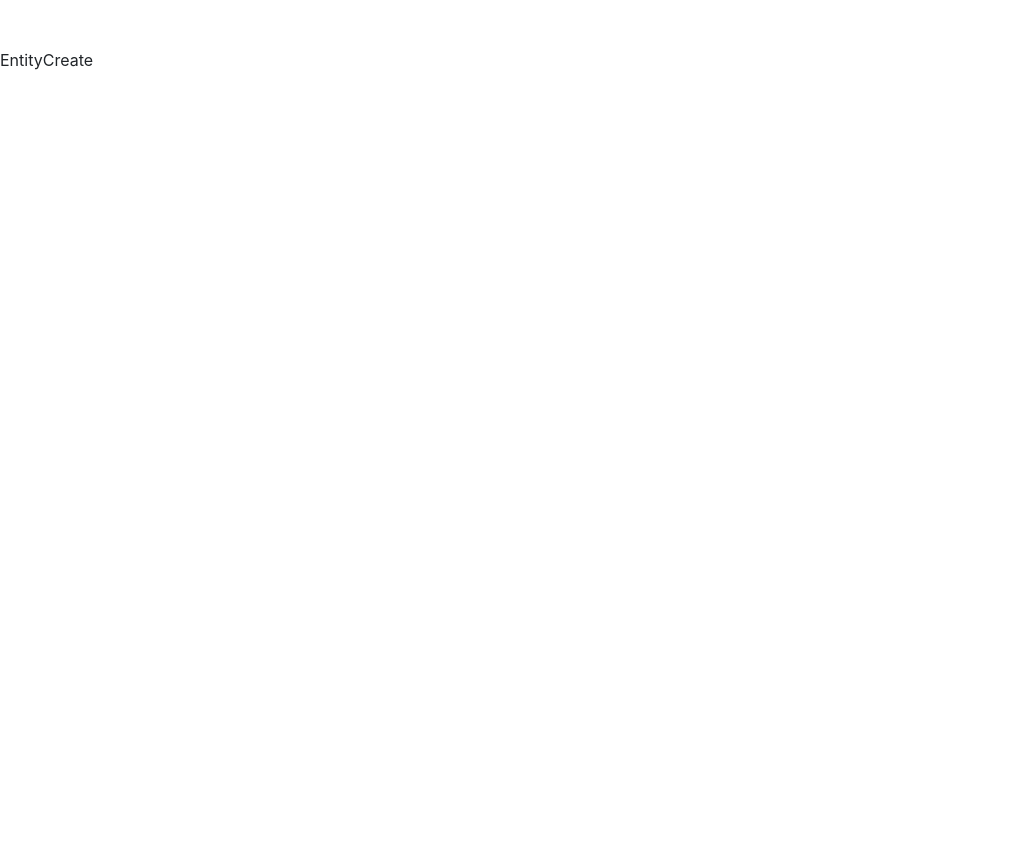
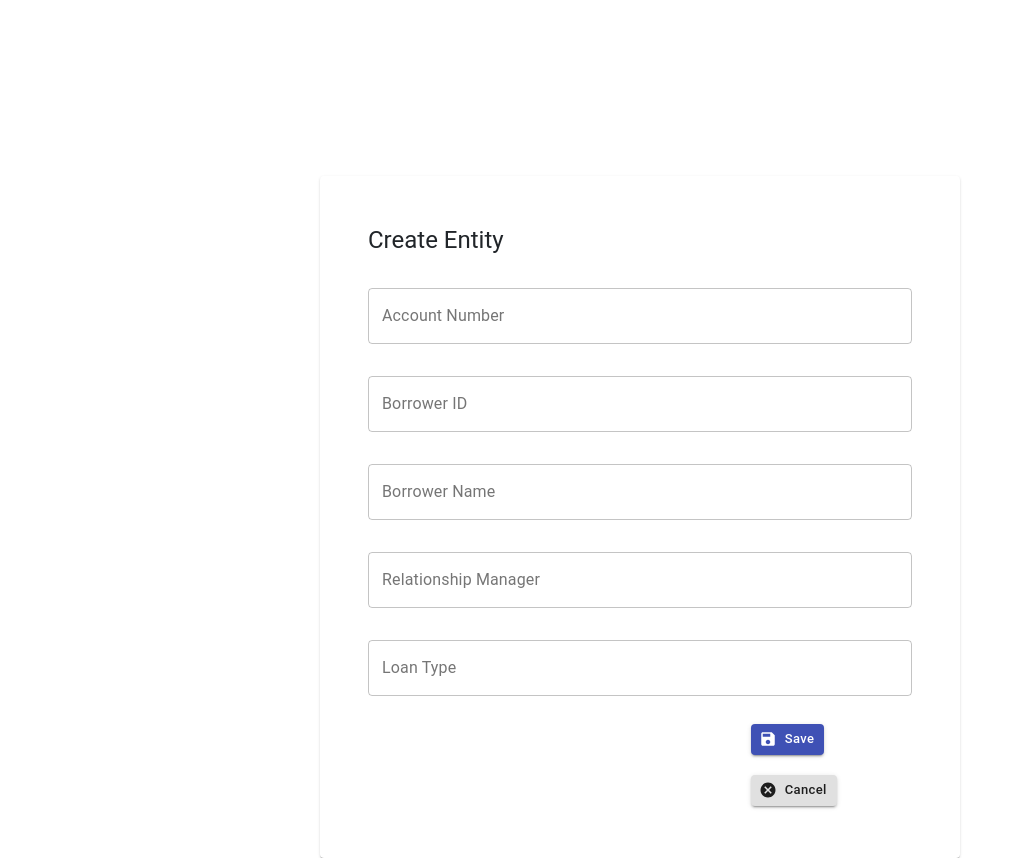
Before and after one commit to i-mckinney/regulatory-dashboard, a React (Create React App) app in the folder packages/Dashboards/: page /entity/new in a window 1280 px wide. Shown: the whole page, without its empty margins (0-1023 px from the left). Before the commit the page ends 800 px from the top, so only its background shows below. Built offline with nearby package versions, Linux system fonts and the light colour scheme; no server answers.

Commit message:
Implement create entity functionality

```diff
--- a/packages/Dashboards/src/App.js
+++ b/packages/Dashboards/src/App.js
@@ -13,8 +13,9 @@ import EntityDelete from "./components/Entity/EntityDelete"
 
 function App(history) {
   return (
+    <div className="pt-5">
       <BrowserRouter>
-      <div className="pt-5">
+        <div>
           <Switch>
             <Route path="/home">
               <Homepage />
@@ -60,6 +61,7 @@ function App(history) {
           </Switch>
         </div>
       </BrowserRouter>
+    </div>
   )
 }
 
--- a/packages/Dashboards/src/components/Entity/Entity.js
+++ b/packages/Dashboards/src/components/Entity/Entity.js
@@ -90,6 +90,11 @@ function Entity(props) {
    * */
   const columns = React.useMemo(() => [
     {
+      Label: "_id",
+      Accessor: "_id",
+      Sortable: true,
+    },
+    {
       Label: "Relationship Name",
       Accessor: "RelationshipName",
       Sortable: true,
@@ -128,6 +133,7 @@ function Entity(props) {
 
   const rows = [
     {
+      _id: "1",
       RelationshipName: "Eric Jho",
       BorrowerName: "Eric Jho",
       BorrowerID: "3243262354",
@@ -136,6 +142,7 @@ function Entity(props) {
       RelationshipManager: "David Geisinger",
     },
     {
+      _id: "2",
       RelationshipName: "John Jill",
       BorrowerName: "John Jill",
       BorrowerID: "9873262354",
--- a/packages/Dashboards/src/components/Entity/EntityCreate.js
+++ b/packages/Dashboards/src/components/Entity/EntityCreate.js
@@ -1,9 +1,33 @@
 import React from 'react'
+import { withRouter } from 'react-router-dom'
+import EntityForm from './EntityForm'
+import { columnFields } from '../../config'
 
-const EntityCreate = () => {
+// initialEntity with preset data
+const initialEntity = {}
+columnFields.forEach((columnField) => {
+    initialEntity[[columnField]] = ""
+})
+
+/**
+ * @param {Object} props Using the history property to route next component with data state
+ * @return {JSX} UserCreate site with UserForm provided for user creation
+ * routed at /user/new
+ */
+const EntityCreate = (props) => {
+    /**
+     * @param {object} user represent user object with props values that it will create
+     */
+    const createEntity = async (entity) => {
+        console.log(entity)
+        props.history.push({ pathname: "/entity", state: entity})
+    }
+
     return (
-        <div>EntityCreate</div>
+    <div>
+        <EntityForm header="Create Entity" initialEntity={initialEntity} onSubmit={createEntity} />
+    </div>
     )
 }
 
-export default EntityCreate
+export default withRouter(EntityCreate)
--- a/packages/Dashboards/src/components/Entity/EntityForm.js
+++ b/packages/Dashboards/src/components/Entity/EntityForm.js
@@ -7,7 +7,7 @@ import { columnFields, columnLabels } from '../../config'
 
 // Styling used for MaterialUI
 const entityFormStyles = makeStyles(() => ({
-    userFormStyle: {
+    entityFormStyle: {
         marginTop: '8rem',
         width: '50%',
         margin: 'auto',
@@ -48,7 +48,7 @@ const EntityForm = ({ initialEntity, header, onSubmit}) => {
     const [entity, setEntity] = useState(initialEntity)
 
     // Perform error check for form validatation upon user data
-    const [error, setError] = useState(entityError)
+    const [error] = useState(entityError)
 
     // Creates an object for styling. Any className that matches key in the userFormStyles object will have a corresponding styling
     const entityFormClasses = entityFormStyles()
@@ -61,46 +61,6 @@ const EntityForm = ({ initialEntity, header, onSubmit}) => {
     const handleInputChange = (event) => {
         const { name, value } = event.target
         setEntity({ ...entity, [name]: value })
-        validation(name, value)
-    }
-
-
-    /**
-     *
-     * @param {string} name  the name property on the target text field element
-     * @param {string} value the value property on the target text field element as user input text
-     * @param {string} label the label is used for logging errors
-     */
-    const validate = (name, value, label) => {
-        if(name === "Phone" && 0 < value.length && value.length < 10) {
-            setError({ ...error, [name]: `${label} must be length of 10` })
-        }
-        else if((name === "FirstName" || name === "LastName") && value.length === 0) {
-            setError({ ...error, [name]: `${label} cannot be empty` })
-        }
-        else {
-            setError({ ...error, [name]: "" })
-        }
-    }
-
-    /**
-     * @param {string} name represent accessor of the object
-     * @param {string} value represent the keyboard input value from the event object
-     */
-    const validation = (name, value) => {
-        switch(name) {
-            case "FirstName":
-                validate(name, value, "First Name")
-                break
-            case "LastName":
-                validate(name, value, "Last Name")
-                break
-            case "Phone":
-                validate(name, value, "Phone")
-                break
-            default:
-                break
-        }
     }
 
     /**
@@ -126,7 +86,7 @@ const EntityForm = ({ initialEntity, header, onSubmit}) => {
             description={label}
             name={name}
             label={label}
-            value={user[[name]]}
+            value={entity[[name]]}
             placeholder={placeholder}
             helperText={error[[name]]}
             required={required}
@@ -163,7 +123,7 @@ const EntityForm = ({ initialEntity, header, onSubmit}) => {
 
     return (
     <div>
-        <form className={entityFormClasses.userFormStyle} autoComplete="off" onSubmit={onSubmitForm}>
+        <form className={entityFormClasses.entityFormStyle} autoComplete="off" onSubmit={onSubmitForm}>
             <Grid container
                 direction="row"
                 justify="flex-start"
--- a/packages/Dashboards/src/components/apis/entities.js
+++ b/packages/Dashboards/src/components/apis/entities.js
@@ -5,7 +5,6 @@ const {
   REACT_APP_ENTITIES_PORT: entitiesBackEndPort,
 } = process.env
 
-console.log(process.env.PORT, `http://${entitiesBackEndHost}:${entitiesBackEndPort}`)
 export default axios.create({
   baseURL: `http://${entitiesBackEndHost}:${entitiesBackEndPort}`,
 });
```
Lines whose indentation alone changed are shown as unchanged.
